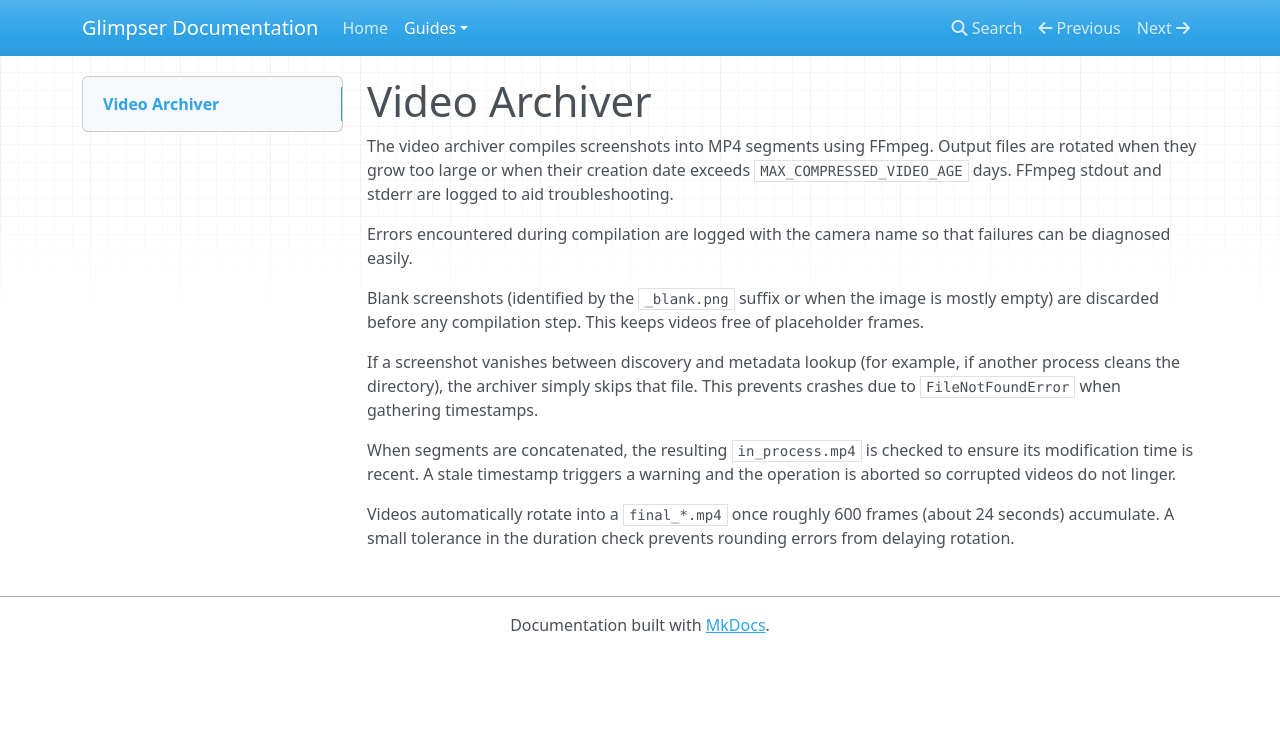
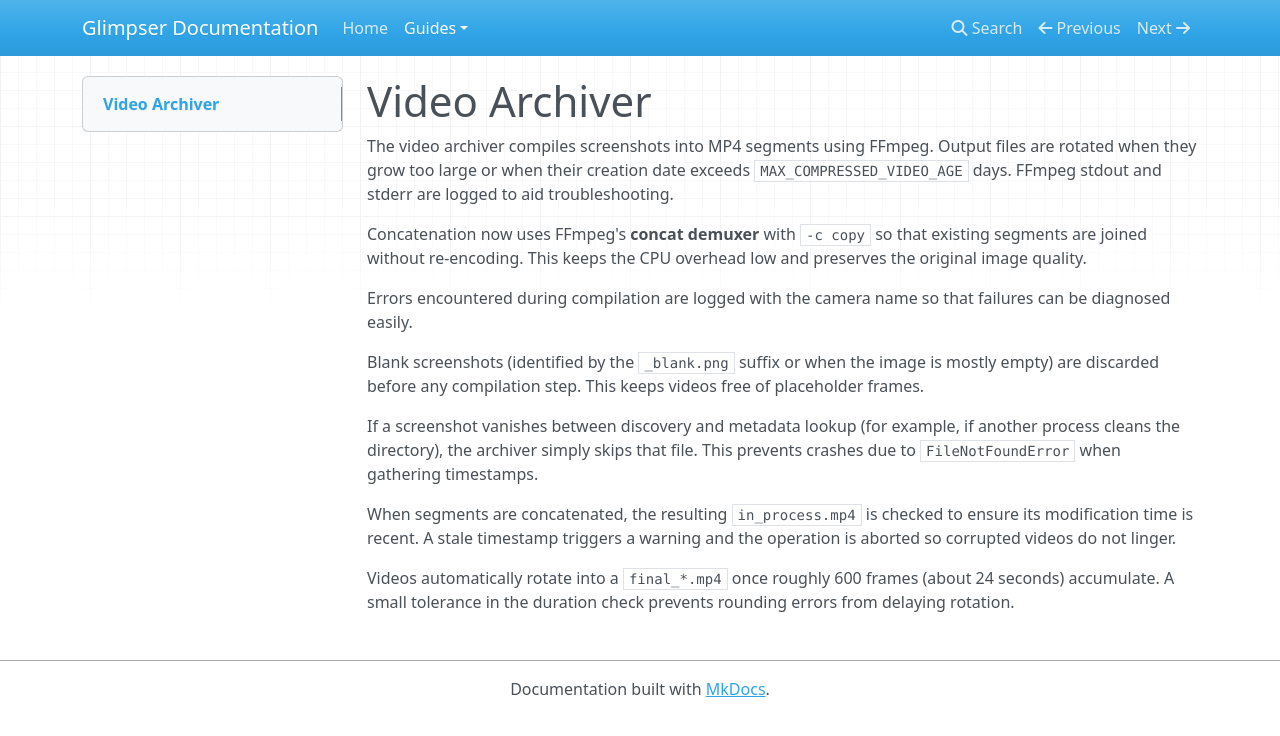
Before and after one commit to KristopherKubicki/glimpser, an MkDocs documentation site: the page built from docs/video_archiver.md, in a window 1280 px wide. Shown: the top 736 px of the page. Built offline with MkDocs 1.6.1, drawn with Linux system fonts in a browser that asks for light colours; nearby versions of some CDN libraries.

Commit message:
docs: describe concat demuxer usage

```diff
--- a/docs/video_archiver.md
+++ b/docs/video_archiver.md
@@ -4,6 +4,10 @@ The video archiver compiles screenshots into MP4 segments using FFmpeg. Output
 files are rotated when they grow too large or when their creation date exceeds
 `MAX_COMPRESSED_VIDEO_AGE` days. FFmpeg stdout and stderr are logged to aid
 troubleshooting.
+
+Concatenation now uses FFmpeg's **concat demuxer** with `-c copy` so that
+existing segments are joined without re-encoding. This keeps the CPU overhead
+low and preserves the original image quality.
 
 Errors encountered during compilation are logged with the camera name so that
 failures can be diagnosed easily.
```
Also changed, not shown: 1 other file.
